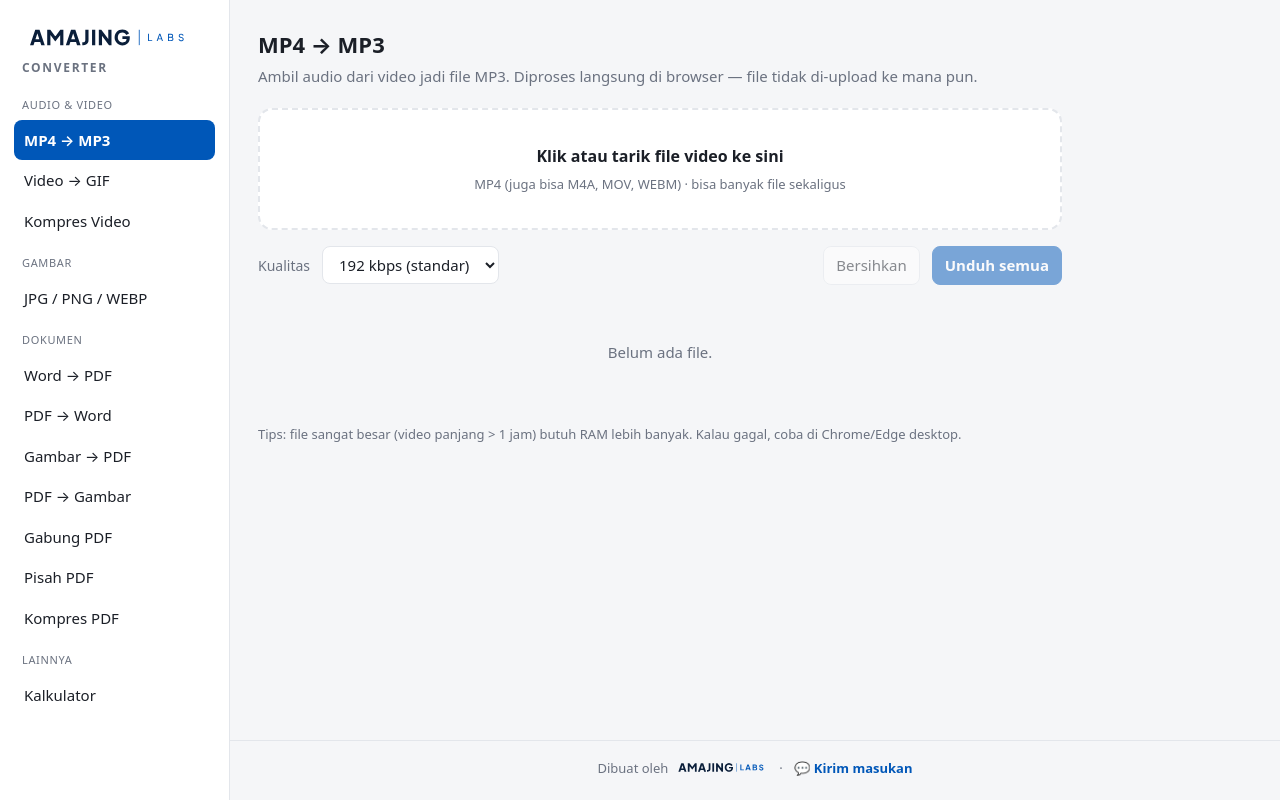
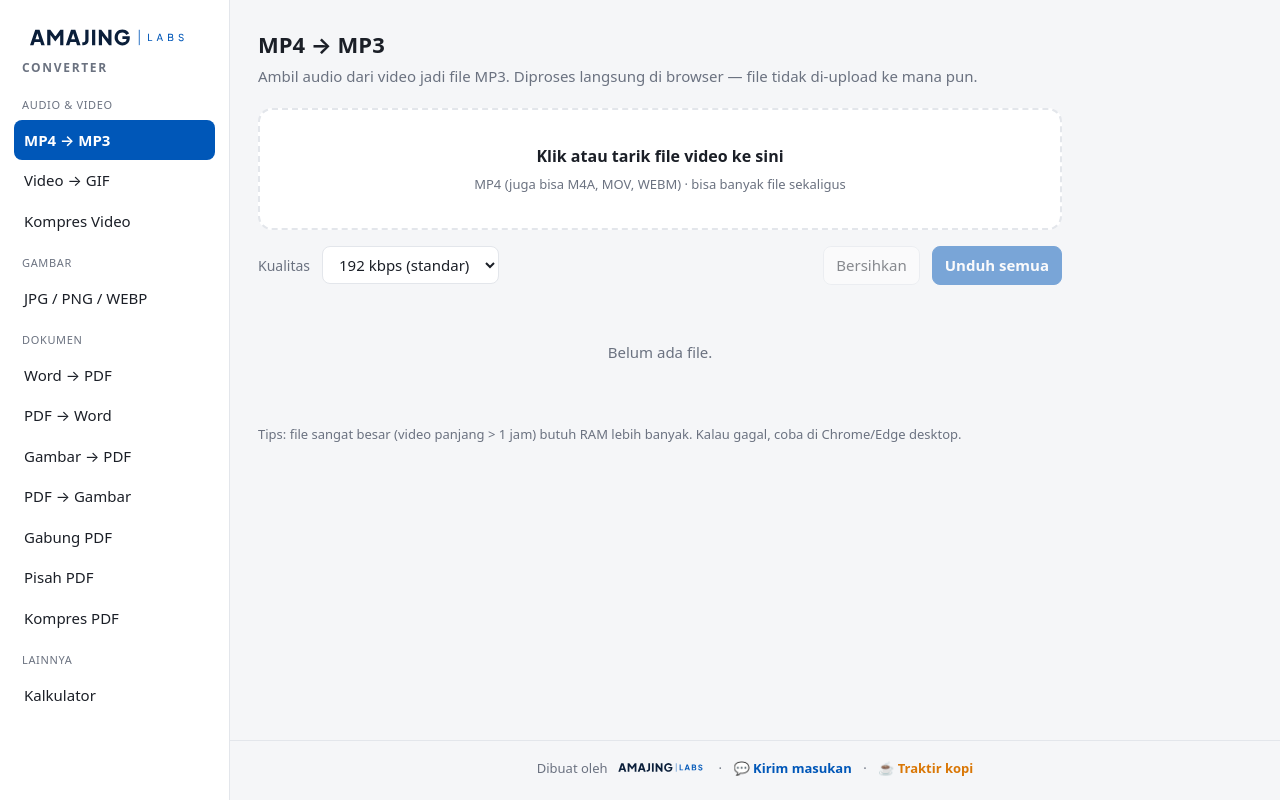
Before and after one commit to amajing-grace-2026/converter-hub, a plain HTML site: page index.html in a window 1280 px wide. Drawn offline with Linux system fonts and the light colour scheme.

Commit message:
Footer: tautan "Traktir kopi" ke Saweria
Co-Authored-By: Claude Opus 5.5 <noreply@anthropic.com>

```diff
--- a/index.html
+++ b/index.html
@@ -53,6 +53,7 @@
   .foot .dot{margin:0 8px}
   .foot a{color:var(--accent);text-decoration:none;font-weight:600;white-space:nowrap}
   .foot a:hover{text-decoration:underline}
+  .foot a.support{color:#D97706}
   .install-btn{font:inherit;font-weight:600;color:var(--accent);background:none;border:0;padding:0;cursor:pointer;white-space:nowrap}
   .install-btn:hover{text-decoration:underline}
   .install-help{max-width:420px;margin:10px auto 0;padding:10px 14px;border:1px solid var(--line);border-radius:10px;background:var(--panel);color:var(--ink);text-align:left;font-size:13px;line-height:1.5}
@@ -161,6 +162,8 @@
       Dibuat oleh<img class="logo-inline logo-light" src="brand/logo-kecil.svg" alt="Amajing Labs"><img class="logo-inline logo-dark" src="brand/logo-kecil-gelap.svg" alt="Amajing Labs">
       <span class="dot">·</span>
       <a href="https://forms.gle/fZAtNMCwKqhQhgpKA" target="_blank" rel="noopener">💬 Kirim masukan</a>
+      <span class="dot">·</span>
+      <a class="support" href="https://saweria.co/amajinglabs" target="_blank" rel="noopener">☕ Traktir kopi</a>
       <span class="install-wrap" id="installWrap" hidden>
         <span class="dot">·</span>
         <button type="button" class="install-btn" id="installBtn">📲 Instal aplikasi</button>
--- a/sw.js
+++ b/sw.js
@@ -1,7 +1,7 @@
 // Service worker Amajing Converter — supaya bisa di-instal & tetap terbuka saat offline.
 // Strategi "jaringan dulu": selalu ambil versi terbaru dari internet; cache hanya cadangan saat offline.
 // Library besar (PDF, video, HEIC) ikut tersimpan setelah pertama kali dipakai.
-const CACHE = 'amajing-converter-v1';
+const CACHE = 'amajing-converter-v2';
 const CORE = ['./', './index.html', './manifest.webmanifest', './brand/ikon.svg', './brand/logo.svg',
   './brand/logo-gelap.svg', './brand/app/ikon-192.png', './brand/app/maskable-512.png'];
 
```
